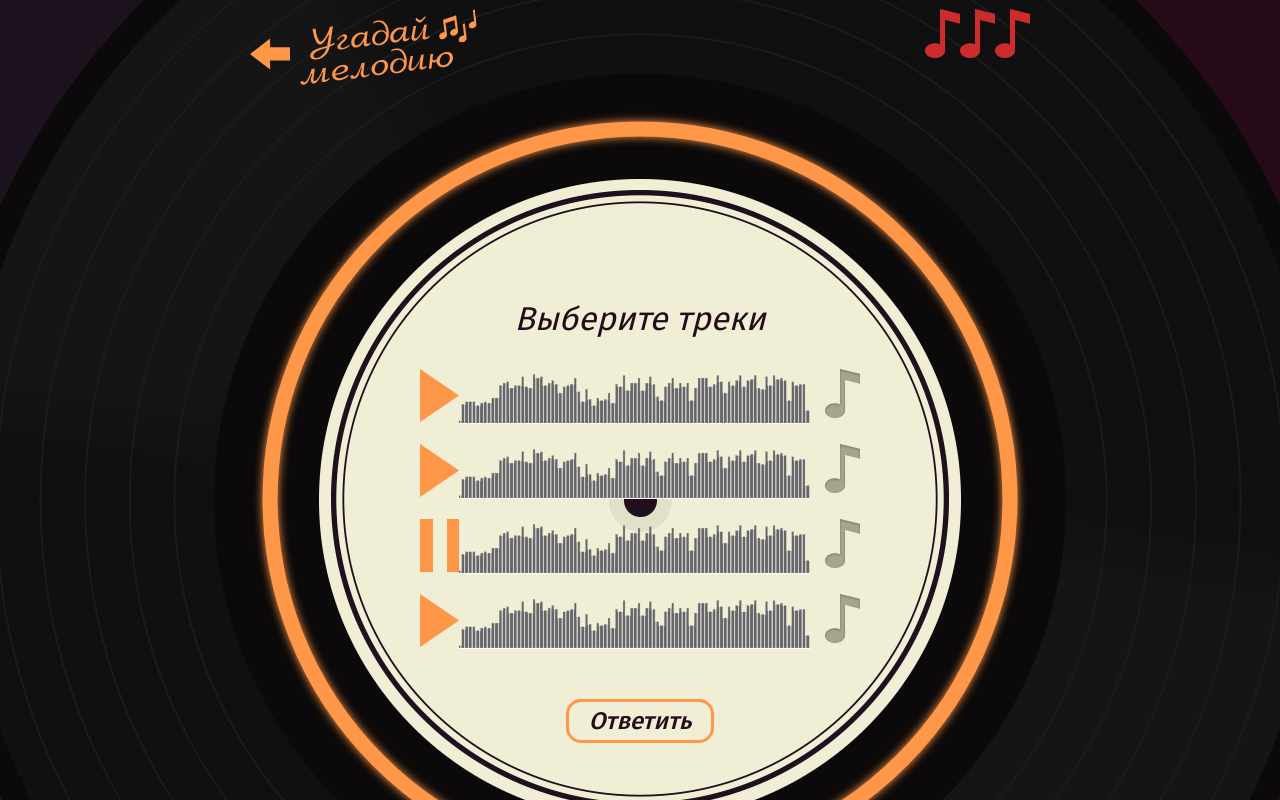
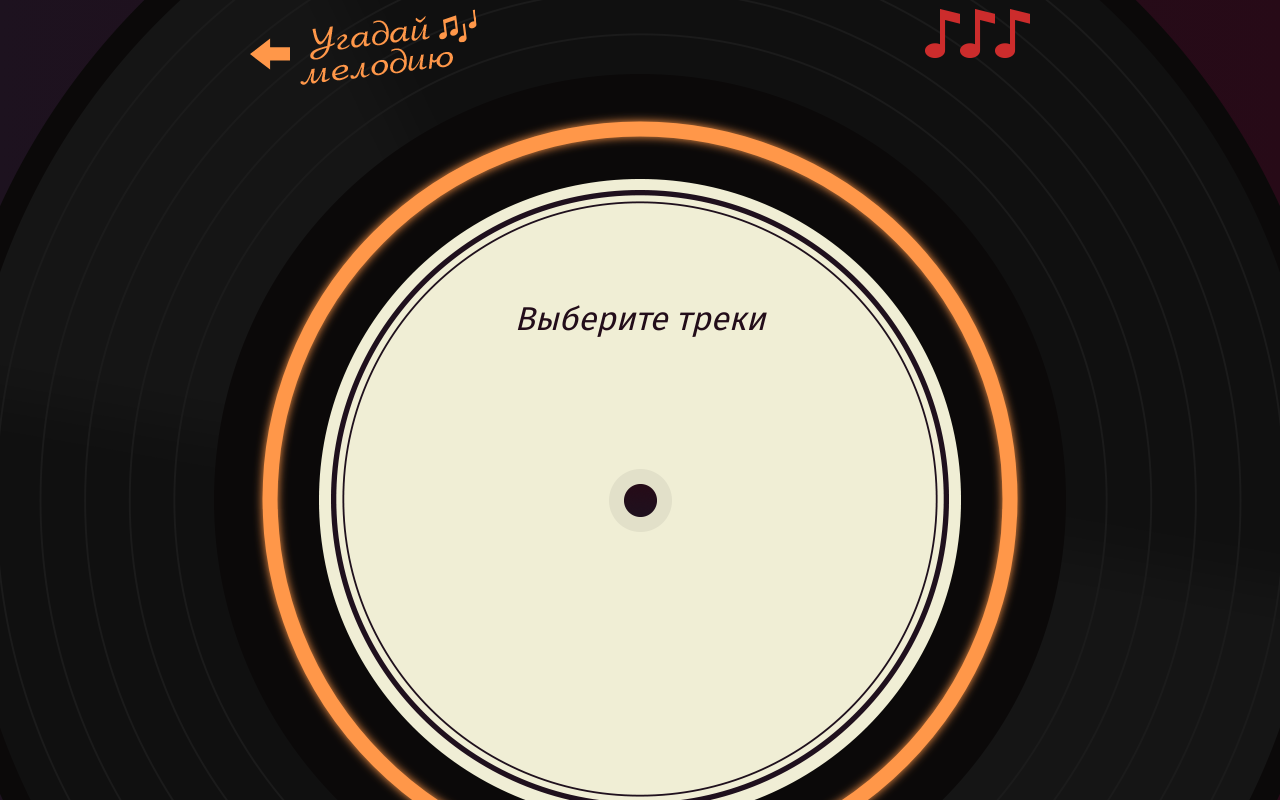
Before and after one commit to VladislavNovak/1163853-guess-melody-5, a React app: page /dev-genre in a window 1280 px wide. Shown: the top 800 px of the page. Built offline with nearby package versions, Linux system fonts and the light colour scheme.

Commit message:
Переписывает GenreQuestionScreen в class-component

```diff
--- a/src/components/genre-question-screen/genre-question-screen.jsx
+++ b/src/components/genre-question-screen/genre-question-screen.jsx
@@ -1,6 +1,13 @@
-import React from "react";
+import React, {PureComponent} from "react";
+import PropTypes from "prop-types";
+import {GameType} from "../../const";
 
-const GenreQuestionScreen = () => {
+class GenreQuestionScreen extends PureComponent {
+  constructor(props) {
+    super(props);
+  }
+
+  render() {
     return (
       <section className="game game--genre">
         <header className="game__header">
@@ -23,56 +30,22 @@ const GenreQuestionScreen = () => {
 
         <section className="game__screen">
           <h2 className="game__title">Выберите треки</h2>
-        <form className="game__tracks">
-          <div className="track">
-            <button className="track__button track__button--play" type="button"></button>
-            <div className="track__status">
-              <audio></audio>
-            </div>
-            <div className="game__answer">
-              <input className="game__input visually-hidden" type="checkbox" name="answer" value="answer-1" id="answer-1" />
-              <label className="game__check" htmlFor="answer-1">Отметить</label>
-            </div>
-          </div>
-
-          <div className="track">
-            <button className="track__button track__button--play" type="button"></button>
-            <div className="track__status">
-              <audio></audio>
-            </div>
-            <div className="game__answer">
-              <input className="game__input visually-hidden" type="checkbox" name="answer" value="answer-1" id="answer-2" />
-              <label className="game__check" htmlFor="answer-2">Отметить</label>
-            </div>
-          </div>
-
-          <div className="track">
-            <button className="track__button track__button--pause" type="button"></button>
-            <div className="track__status">
-              <audio></audio>
-            </div>
-            <div className="game__answer">
-              <input className="game__input visually-hidden" type="checkbox" name="answer" value="answer-1" id="answer-3" />
-              <label className="game__check" htmlFor="answer-3">Отметить</label>
-            </div>
-          </div>
-
-          <div className="track">
-            <button className="track__button track__button--play" type="button"></button>
-            <div className="track__status">
-              <audio></audio>
-            </div>
-            <div className="game__answer">
-              <input className="game__input visually-hidden" type="checkbox" name="answer" value="answer-1" id="answer-4" />
-              <label className="game__check" htmlFor="answer-4">Отметить</label>
-            </div>
-          </div>
-
-          <button className="game__submit button" type="submit">Ответить</button>
-        </form>
         </section>
       </section>
     );
+  }
+}
+
+GenreQuestionScreen.propTypes = {
+  onAnswer: PropTypes.func.isRequired,
+  question: PropTypes.shape({
+    answers: PropTypes.arrayOf(PropTypes.shape({
+      src: PropTypes.string.isRequired,
+      genre: PropTypes.string.isRequired,
+    })).isRequired,
+    genre: PropTypes.string.isRequired,
+    type: PropTypes.oneOf([GameType.ARTIST, GameType.GENRE]).isRequired,
+  }).isRequired,
 };
 
 export default GenreQuestionScreen;
--- /dev/null
+++ b/src/const.js
@@ -0,0 +1,4 @@
+export const GameType = {
+  ARTIST: `artist`,
+  GENRE: `genre`,
+};
```
Lines whose indentation alone changed are shown as unchanged.
